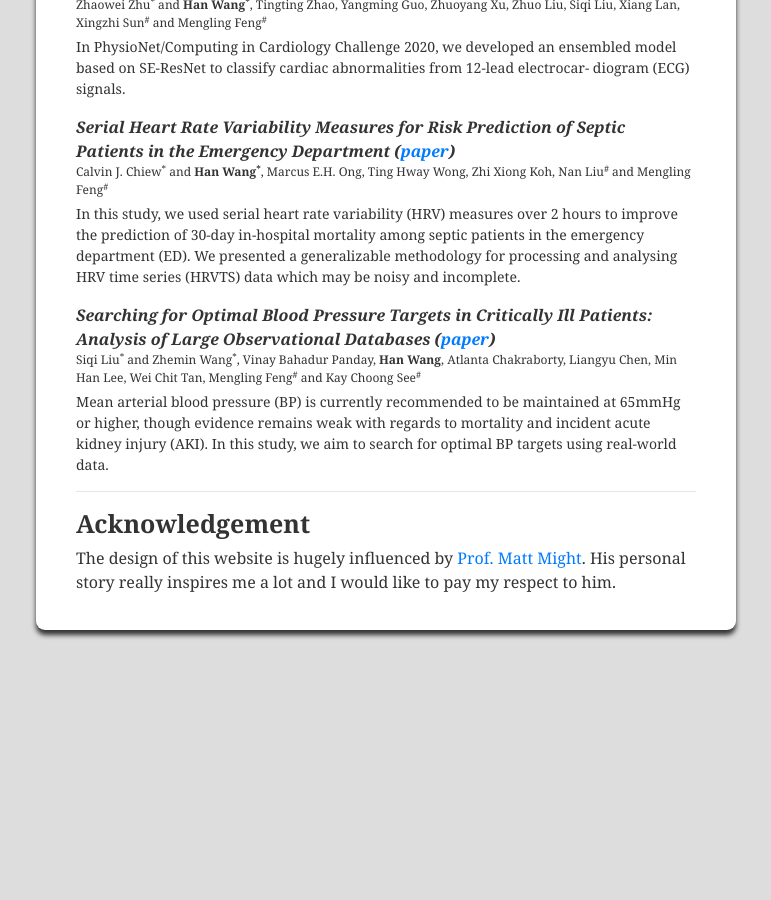
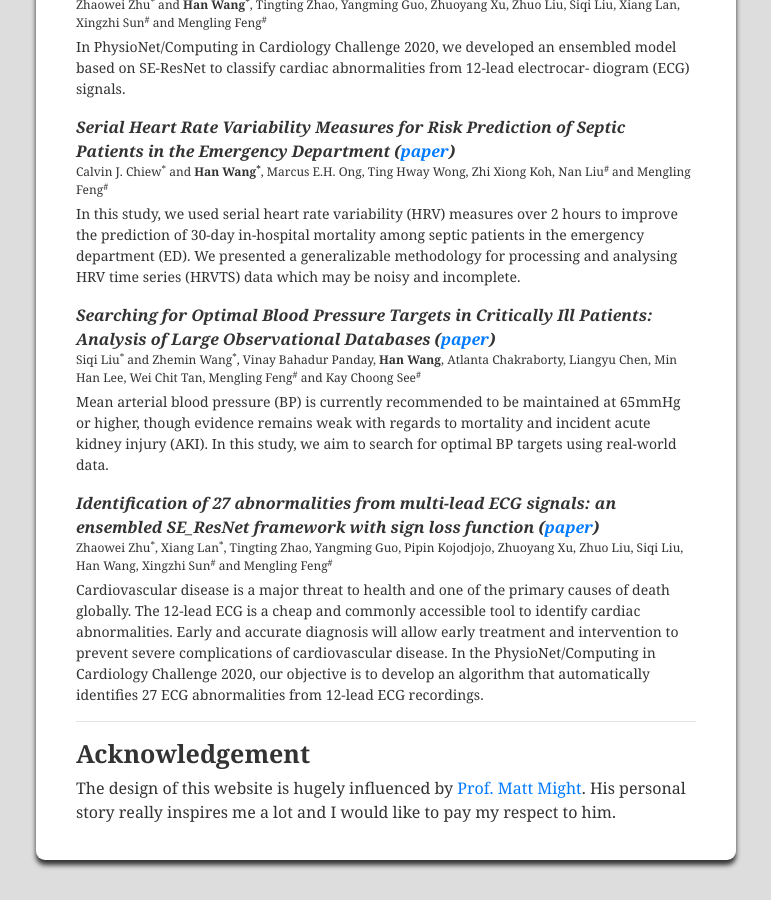
Before and after one commit to Hans0124SG/Hans0124SG.github.io, a Jekyll site: the page index.html, which Jekyll copies as it is, in a window 1280 px wide and 900 px high, scrolled down 1964 px. Shown: the whole window, without its empty margins (254-1025 px from the left). Built offline with Jekyll 4.4.1, drawn with Linux system fonts in a browser that asks for light colours; before the commit the page ends 2634 px from its top, so only the background shows below that.

Commit message:
added PM paper

```diff
--- a/index.html
+++ b/index.html
@@ -235,6 +235,13 @@
 </span><br/>
 <p id='intro'>Mean arterial blood pressure (BP) is currently recommended to be maintained at 65mmHg or higher, though evidence remains weak with regards to mortality and incident acute kidney injury (AKI). In this study, we aim to search for optimal BP targets using real-world data.</p>
 
+<span id='paper'>Identification of 27 abnormalities from multi-lead ECG signals: an ensembled SE_ResNet framework with sign loss function
+ (<a href="https://iopscience.iop.org/article/10.1088/1361-6579/ac08e6">paper</a>) </span><br/>
+<span id='author'>
+  Zhaowei Zhu<sup>*</sup>, Xiang Lan<sup>*</sup>, Tingting Zhao, Yangming Guo, Pipin Kojodjojo, Zhuoyang Xu, Zhuo Liu, Siqi Liu, Han Wang, Xingzhi Sun<sup>#</sup> and Mengling Feng<sup>#</sup>
+</span><br/>
+<p id='intro'>Cardiovascular disease is a major threat to health and one of the primary causes of death globally. The 12-lead ECG is a cheap and commonly accessible tool to identify cardiac abnormalities. Early and accurate diagnosis will allow early treatment and intervention to prevent severe complications of cardiovascular disease. In the PhysioNet/Computing in Cardiology Challenge 2020, our objective is to develop an algorithm that automatically identifies 27 ECG abnormalities from 12-lead ECG recordings.</p>
+
 <hr/>
  <h2>
    Acknowledgement
```
